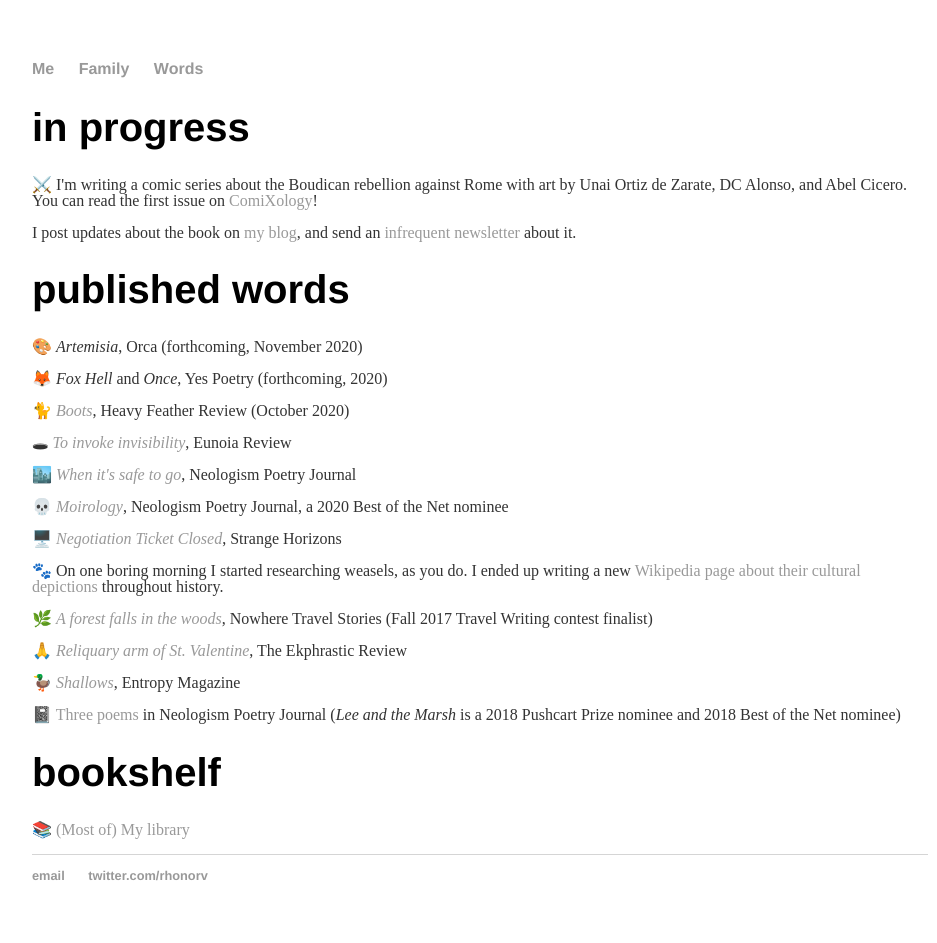
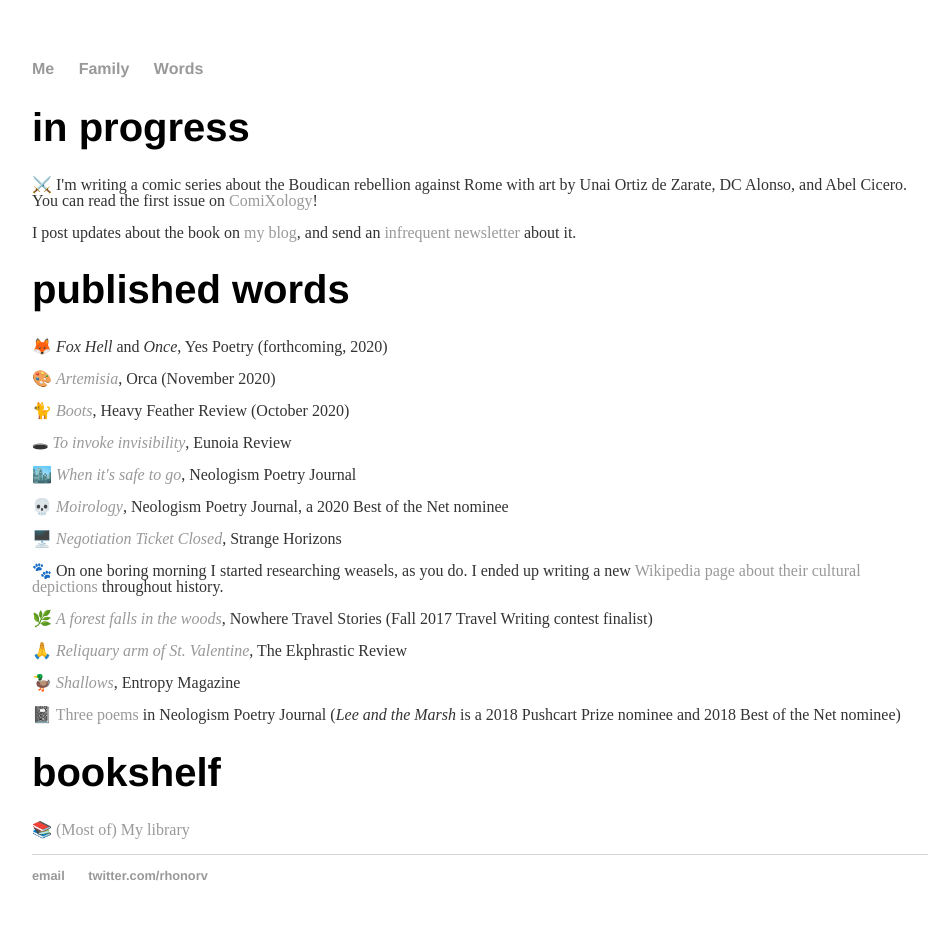
Before and after one commit to rhonorv/rhonorv.github.io, a Jekyll site: the page words/index.html, which Jekyll copies as it is, in a window 1280 px wide. Shown: the whole page, without its empty margins (160-1097 px from the left). Built offline with Jekyll 4.4.1, drawn with Linux system fonts in a browser that asks for light colours.

Commit message:
Update index.html

```diff
--- a/words/index.html
+++ b/words/index.html
@@ -29,9 +29,9 @@
 
 	<div class="words">
 	<h1>published words</h1>
-		<p><span aria-hidden="true">🎨 </span><em>Artemisia</em>, Orca (forthcoming, November 2020)</p>
+		<p><span aria-hidden="true">🦊 </span><em>Fox Hell</em> and <em>Once</em>, Yes Poetry (forthcoming, 2020)</p>
 
-		<p><span aria-hidden="true">🦊 </span><em>Fox Hell</em> and <em>Once</em>, Yes Poetry (forthcoming, 2020)</p>
+		<p><span aria-hidden="true">🎨 </span><a href="https://orcalit.com/artemisia-2/"><em>Artemisia</em></a>, Orca (November 2020)</p>
 
 		<p><span aria-hidden="true">🐈 </span><a href="https://heavyfeatherreview.org/2020/10/26/vincent/"><em>Boots</em></a>, Heavy Feather Review (October 2020)</p>
 
```
